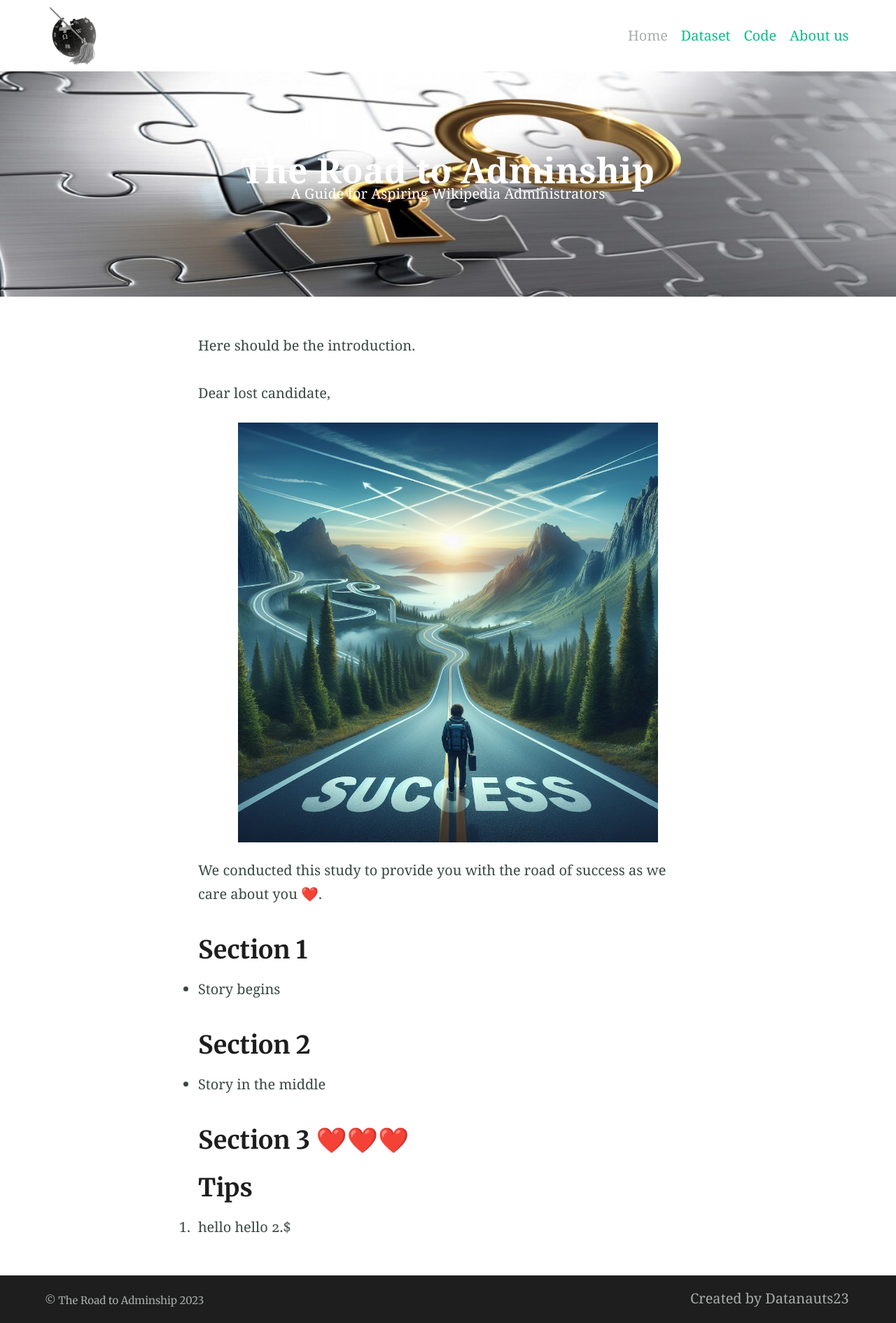
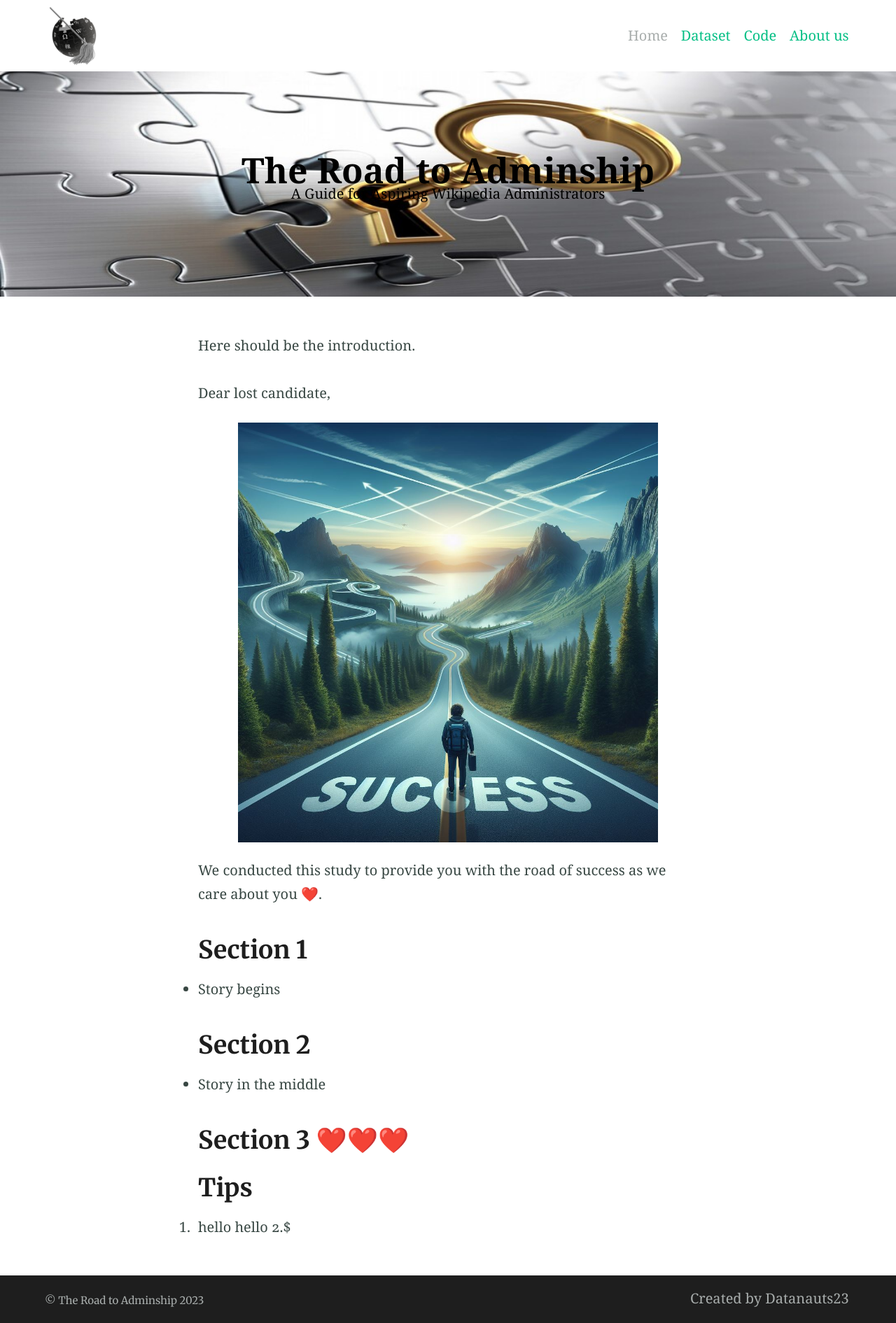
Before and after one commit to Sakasy/sakasy.github.io, a Jekyll site: the page built from index.md, in a window 1280 px wide. Shown: the whole page at 70% size. Built offline with Jekyll 4.4.1, drawn with Linux system fonts in a browser that asks for light colours.

Commit message:
Update index.md

```diff
--- a/index.md
+++ b/index.md
@@ -1,6 +1,6 @@
 ---
 feature_text: |
-  <div style="color: white;">
+  <div style="color: black;">
     <div style="font-weight: bold; font-size: 50px;">The Road to Adminship</div>
     A Guide for Aspiring Wikipedia Administrators
    </div>
```
